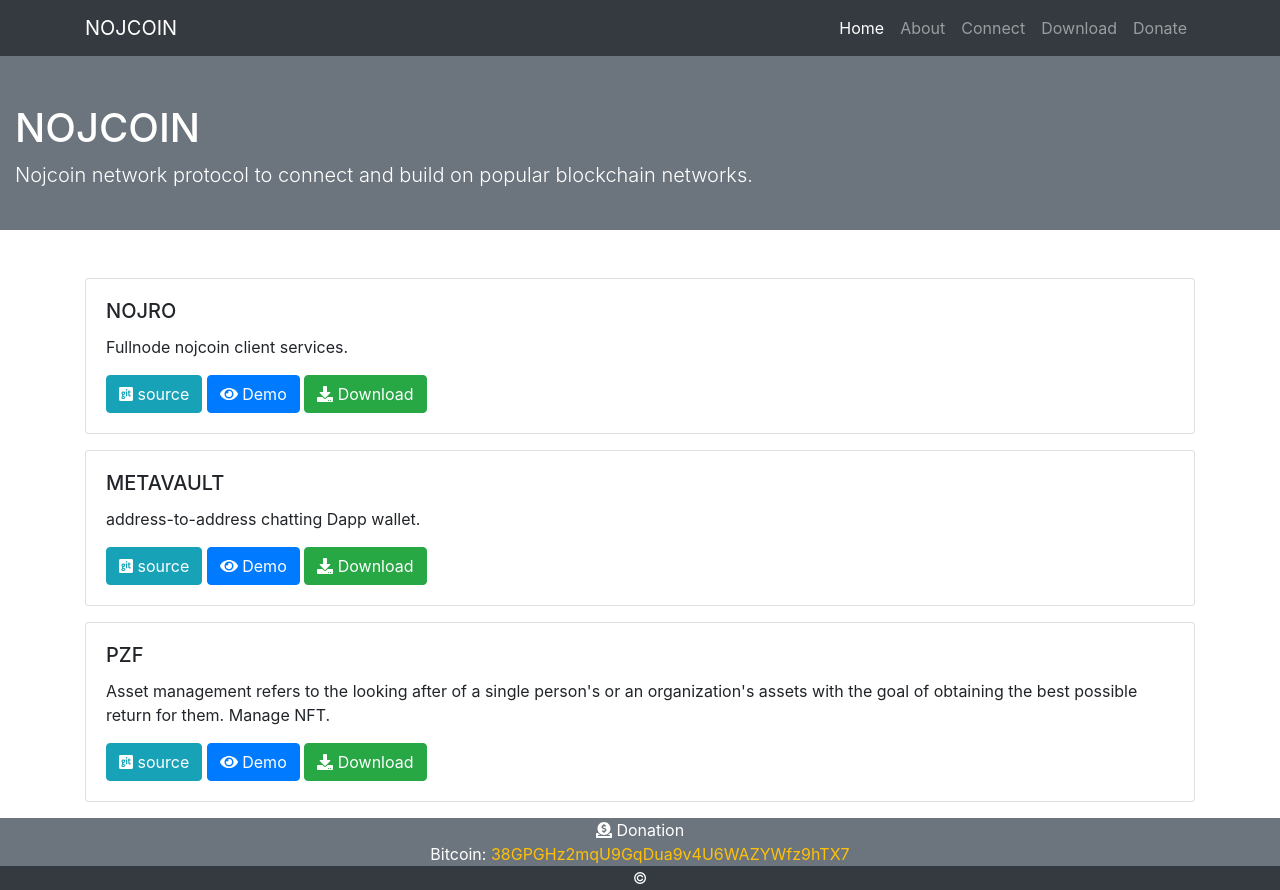
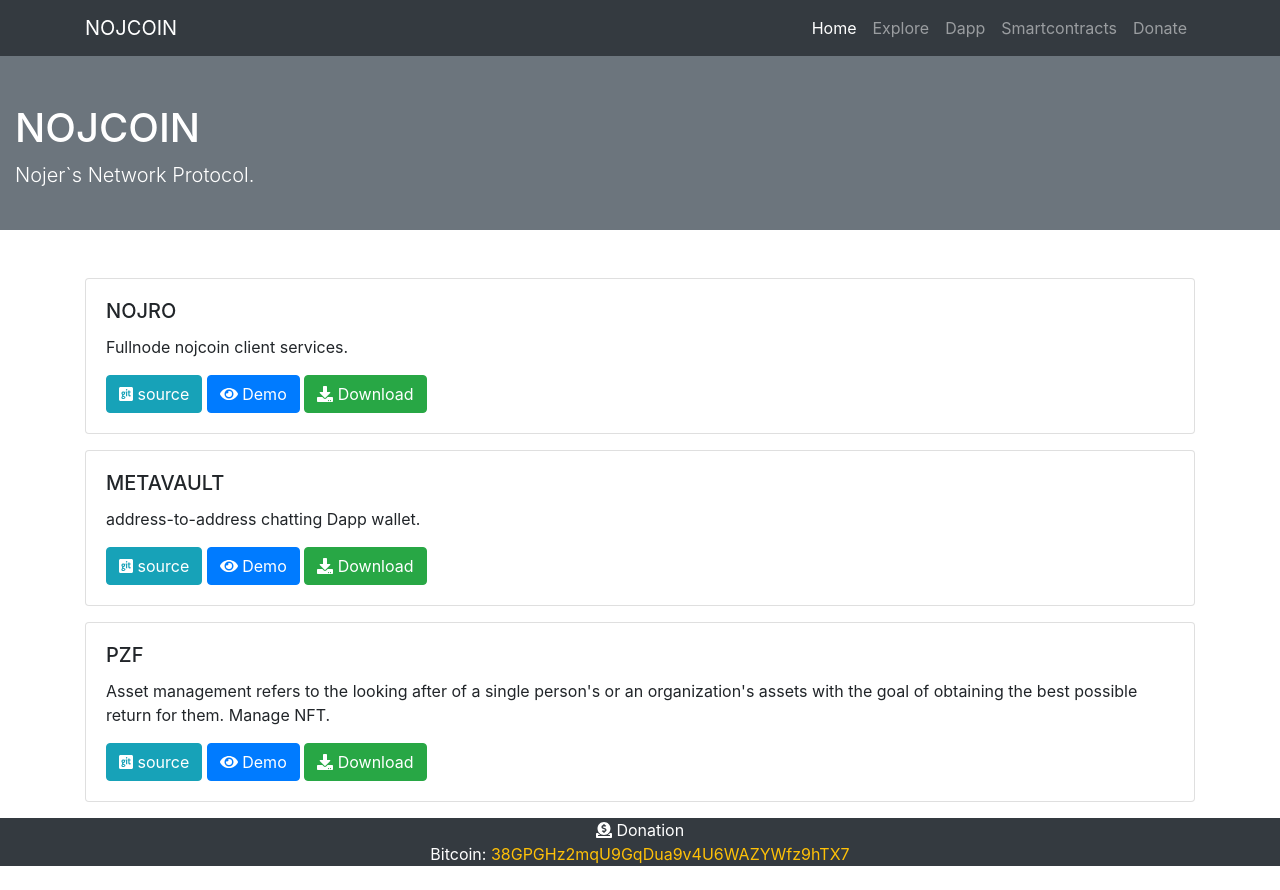
Before and after one commit to nojcoin/nojcoin.github.io, a plain HTML site: page index.html in a window 1280 px wide. Drawn offline with nearby package versions, Linux system fonts and the light colour scheme.

Commit message:
Update index.html

```diff
--- a/index.html
+++ b/index.html
@@ -29,21 +29,21 @@
 				<div class="collapse navbar-collapse" id="navbarResponsive">
 					<ul class="navbar-nav ml-auto">
 						<li class="nav-item active">
-							<a class="nav-link" href="#/">Home
+							<a class="nav-link" href="/">Home
 								<span class="sr-only">(current)</span>
 							</a>
 						</li>
 						<li class="nav-item">
-							<a class="nav-link" href="#/about">About</a>
+							<a class="nav-link" href="/explore">Explore</a>
 						</li>
 						<li class="nav-item">
-							<a class="nav-link" href="#/connect">Connect</a>
+							<a class="nav-link" href="/dapp">Dapp</a>
 						</li>
 						<li class="nav-item">
-							<a class="nav-link" href="#/download">Download</a>
+							<a class="nav-link" href="/smartcontract">Smartcontracts</a>
 						</li>
 						<li class="nav-item">
-							<a class="nav-link" href="#/donate">Donate</a>
+							<a class="nav-link" href="/donate">Donate</a>
 						</li>
 					</ul>
 				</div>
@@ -54,7 +54,7 @@
 			<div class="row">
 				<div class="col-12 text-white mb-4">
 					<h1 class="mt-5">NOJCOIN</h1>
-					<p class="lead">Nojcoin network protocol to connect and build on popular blockchain networks.</p>
+					<p class="lead">Nojer`s Network Protocol.</p>
 				</div>
 			</div>
 		</div>
@@ -103,13 +103,13 @@
 				</div>
 			</div>
 		</div>
-		<div class="container-fluid text-center bg-secondary">
+		<div class="container-fluid text-center bg-black">
 			<div class="row">
-				<div class="col-12 bg-secondary text-white">
+				<div class="col-12 bg-dark text-white">
 					<i class="fa fa-donate"></i> Donation<br>
 					Bitcoin: <a class="text-warning" href="bitcoin:38GPGHz2mqU9GqDua9v4U6WAZYWfz9hTX7">38GPGHz2mqU9GqDua9v4U6WAZYWfz9hTX7</a><br>
 				</div>
-				<div class="col-12 bg-dark text-white">&copy;</div>
+				<div class="col-12 bg-black text-white">&copy; Nojcoin</div>
 			</div>
 		</div>
 		<script src="https://code.jquery.com/jquery-3.3.1.slim.min.js" integrity="sha384-q8i/X+965DzO0rT7abK41JStQIAqVgRVzpbzo5smXKp4YfRvH+8abtTE1Pi6jizo" crossorigin="anonymous"></script>
```
